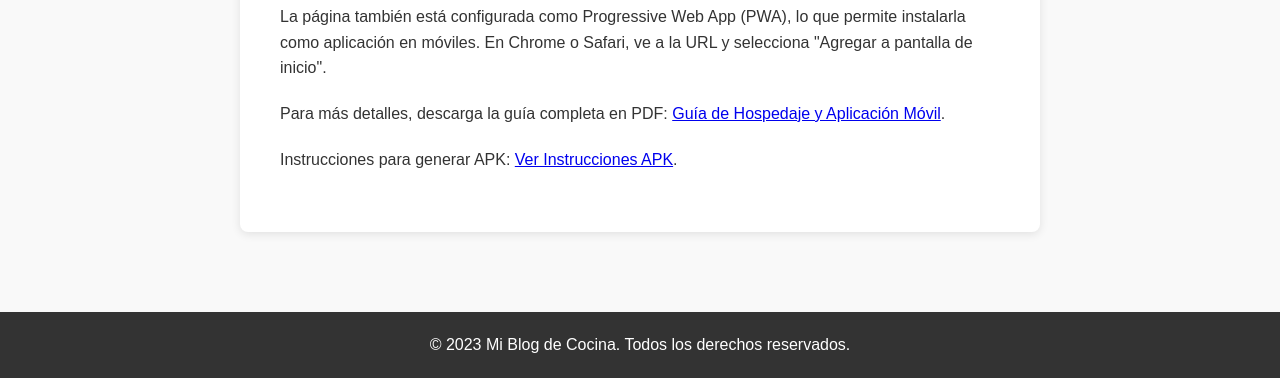
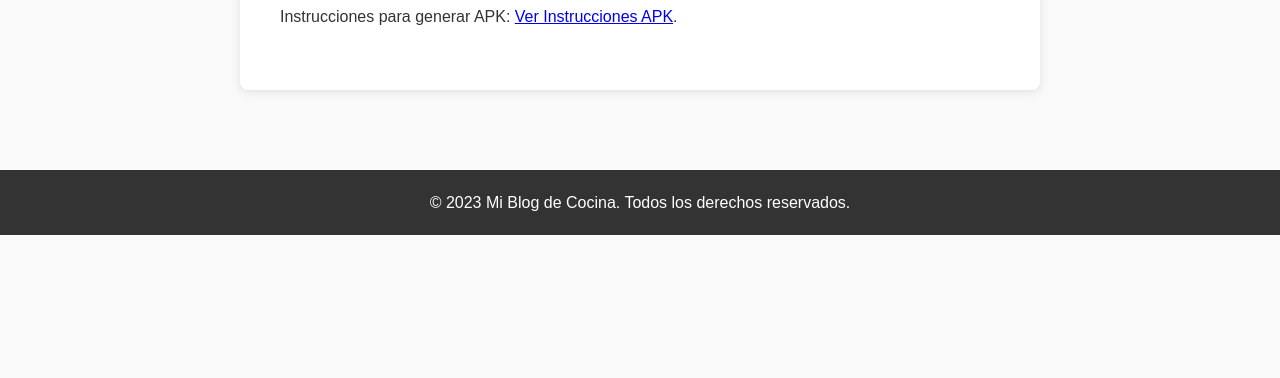
Before and after one commit to jordako7805/pagina-recetas, a plain HTML site: page about.html in a window 1280 px wide. Shown: the part 1101-1479 px from the top of the page. After the commit the page ends 1336 px from the top, so only its background shows below. Drawn offline with Linux system fonts and the light colour scheme.

Commit message:
Remove PWA and PDF text from about page

```diff
--- a/about.html
+++ b/about.html
@@ -47,8 +47,6 @@
                 <p>La página web está hospedada en <a href="https://jordako7805.github.io/pagina-recetas/" target="_blank">https://jordako7805.github.io/pagina-recetas/</a> y es accesible desde cualquier navegador y dispositivo móvil.</p>
                 <p>Para un acceso rápido, escanea este QR:</p>
                 <img src="https://api.qrserver.com/v1/create-qr-code/?size=150x150&data=https://jordako7805.github.io/pagina-recetas/" alt="QR Code para la página" style="border: 1px solid #ccc; padding: 10px;">
-                <p>La página también está configurada como Progressive Web App (PWA), lo que permite instalarla como aplicación en móviles. En Chrome o Safari, ve a la URL y selecciona "Agregar a pantalla de inicio".</p>
-                <p>Para más detalles, descarga la guía completa en PDF: <a href="guia_hospedaje.pdf" download>Guía de Hospedaje y Aplicación Móvil</a>.</p>
                 <p>Instrucciones para generar APK: <a href="apk_instructions.md" target="_blank">Ver Instrucciones APK</a>.</p>
             </div>
         </section>
```
